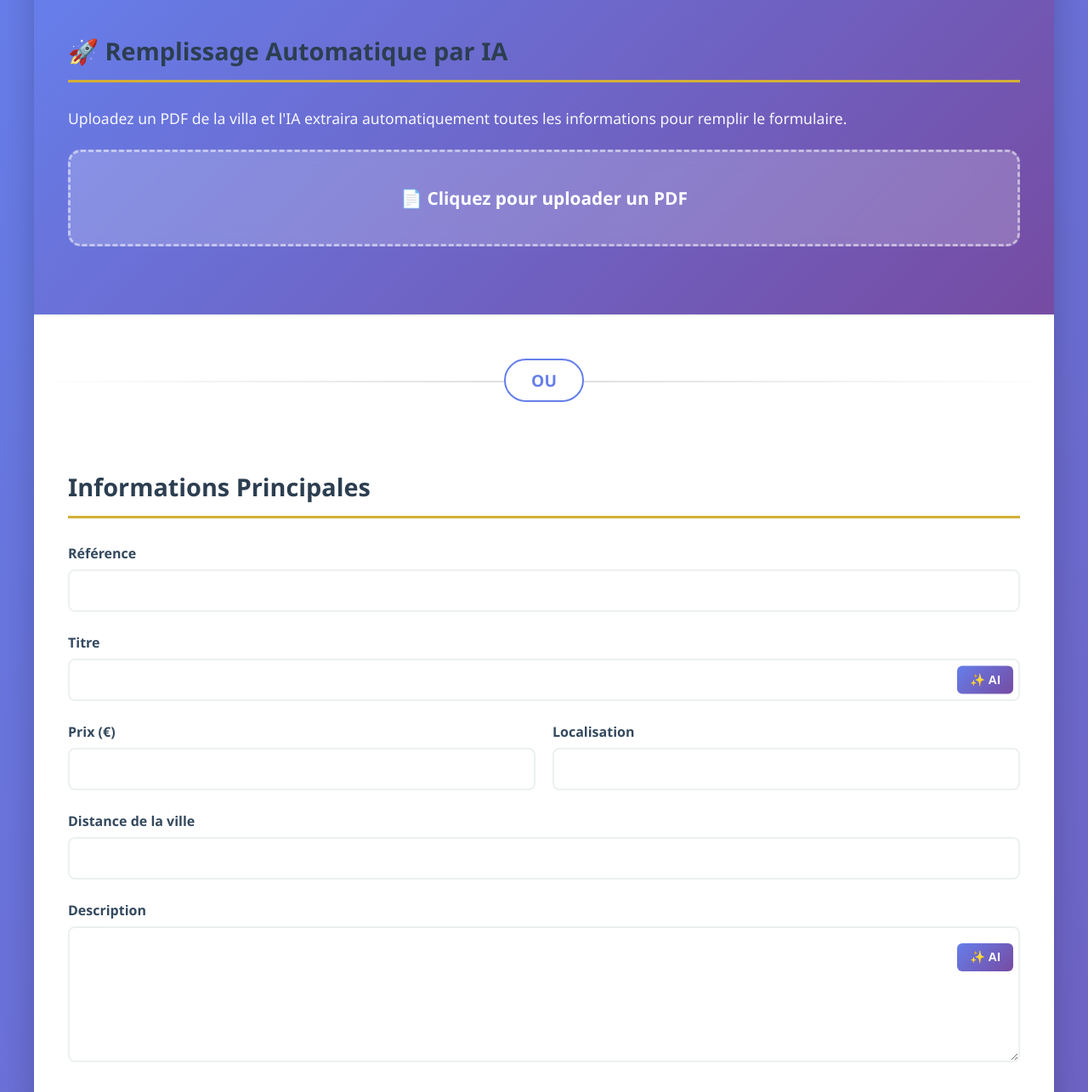
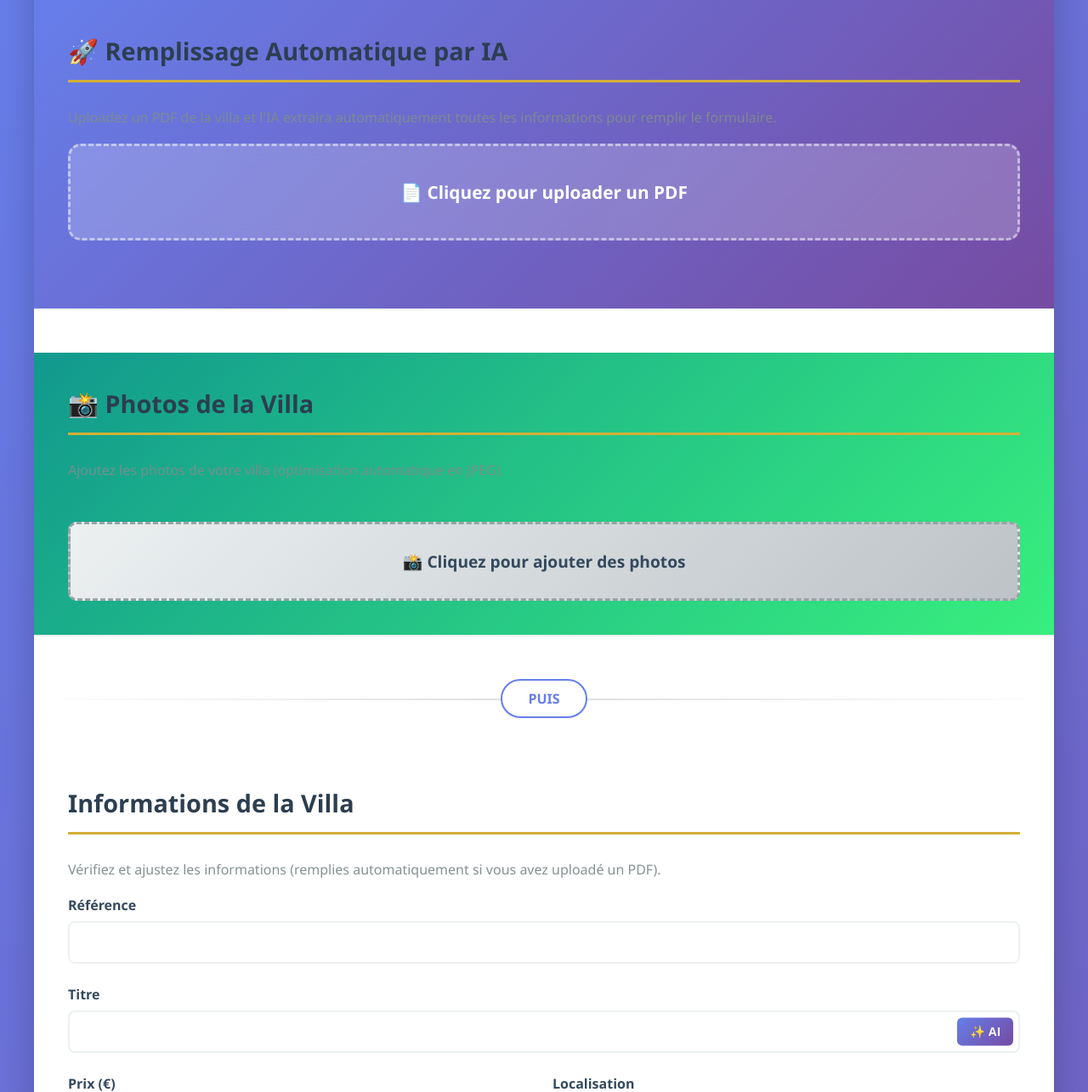
Before and after one commit to moa-digitalagency/VillaVendreMarrakech, a Flask app: page /admin in a window 1280 px wide. Shown: the part 126-1411 px from the top of the page at 85% size. Run offline with Flask 3, Linux system fonts and the light colour scheme; data that the repository does not hold is empty.

Commit message:
Add photo upload functionality for villas to the admin interface
Adds a new section to the admin interface for uploading and managing villa photos, including styling and HTML structure.

Replit-Commit-Author: Agent
Replit-Commit-Session-Id: eef467e4-de29-4c9c-befc-ca1fce89f87e
Replit-Commit-Checkpoint-Type: full_checkpoint
Replit-Commit-Screenshot-Url: https://storage.googleapis.com/screenshot-production-us-central1/388c1f97-0d5d-439d-8f54-967ec98ea296/eef467e4-de29-4c9c-befc-ca1fce89f87e/G1WYHry

```diff
--- a/static/css/admin.css
+++ b/static/css/admin.css
@@ -61,6 +61,19 @@ form {
 }
 
 .pdf-upload-section h2 {
+    color: white;
+    border-bottom: 3px solid rgba(255, 255, 255, 0.3);
+}
+
+.photo-upload-section {
+    padding: 40px;
+    background: linear-gradient(135deg, #11998e, #38ef7d);
+    color: white;
+    border-bottom: none;
+    margin-bottom: 0;
+}
+
+.photo-upload-section h2 {
     color: white;
     border-bottom: 3px solid rgba(255, 255, 255, 0.3);
 }
@@ -153,13 +166,20 @@ form {
     display: inline-block;
     background: white;
     padding: 10px 30px;
-    font-size: 1.2rem;
+    font-size: 1rem;
     font-weight: 700;
     color: #667eea;
     position: relative;
     z-index: 1;
     border: 2px solid #667eea;
     border-radius: 50px;
+}
+
+.section .section-description {
+    font-size: 1rem;
+    margin-bottom: 20px;
+    color: #7f8c8d;
+    font-weight: normal;
 }
 
 .section {
--- a/templates/admin.html
+++ b/templates/admin.html
@@ -26,13 +26,36 @@
             <div id="pdfStatus" class="pdf-status"></div>
         </div>
 
+        <div class="section photo-upload-section">
+            <h2>📸 Photos de la Villa</h2>
+            <p class="section-description">Ajoutez les photos de votre villa (optimisation automatique en JPEG).</p>
+
+            <div id="imageGallery" class="image-gallery">
+                {% if villa and villa.get_images_list() %}
+                    {% for img in villa.get_images_list() %}
+                    <div class="image-item" data-filename="{{ img }}">
+                        <img src="/static/uploads/{{ img }}" alt="Villa">
+                        <button type="button" class="btn-delete" onclick="deleteImage('{{ img }}')">×</button>
+                    </div>
+                    {% endfor %}
+                {% endif %}
+            </div>
+            <div class="upload-area">
+                <input type="file" id="imageUpload" accept="image/*" multiple onchange="uploadImages(this)">
+                <label for="imageUpload" class="upload-label">
+                    📸 Cliquez pour ajouter des photos
+                </label>
+            </div>
+        </div>
+
         <div class="divider">
-            <span>OU</span>
+            <span>PUIS</span>
         </div>
 
         <form id="villaForm" method="POST" action="/admin/save">
             <div class="section">
-                <h2>Informations Principales</h2>
+                <h2>Informations de la Villa</h2>
+                <p class="section-description">Vérifiez et ajustez les informations (remplies automatiquement si vous avez uploadé un PDF).</p>
 
                 <div class="form-group">
                     <label>Référence</label>
@@ -104,26 +127,6 @@
             </div>
 
             <div class="section">
-                <h2>Photos</h2>
-                <div id="imageGallery" class="image-gallery">
-                    {% if villa and villa.get_images_list() %}
-                        {% for img in villa.get_images_list() %}
-                        <div class="image-item" data-filename="{{ img }}">
-                            <img src="/static/uploads/{{ img }}" alt="Villa">
-                            <button type="button" class="btn-delete" onclick="deleteImage('{{ img }}')">×</button>
-                        </div>
-                        {% endfor %}
-                    {% endif %}
-                </div>
-                <div class="upload-area">
-                    <input type="file" id="imageUpload" accept="image/*" multiple onchange="uploadImages(this)">
-                    <label for="imageUpload" class="upload-label">
-                        📸 Cliquez pour ajouter des photos
-                    </label>
-                </div>
-            </div>
-
-            <div class="section">
                 <h2>Détails Supplémentaires</h2>
 
                 <div class="form-group">
```
Also changed, not shown: 1 other file.
